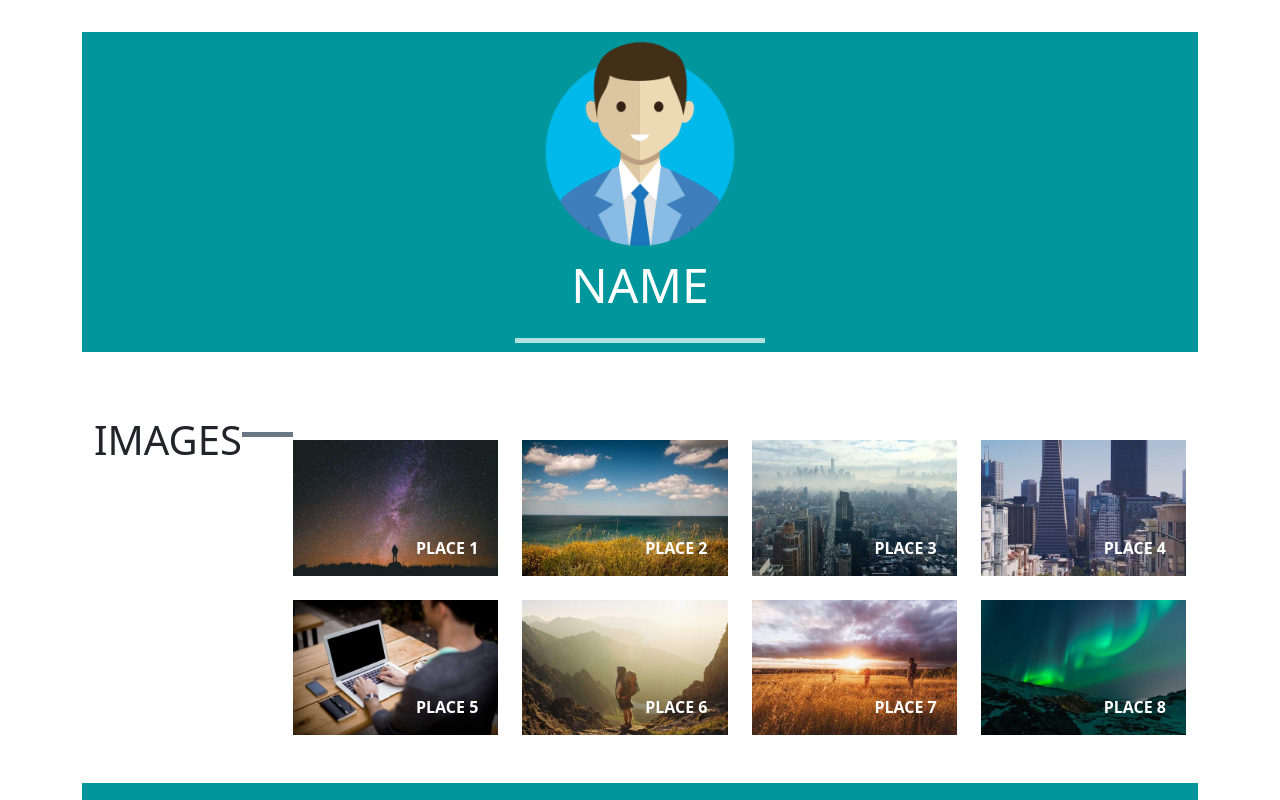
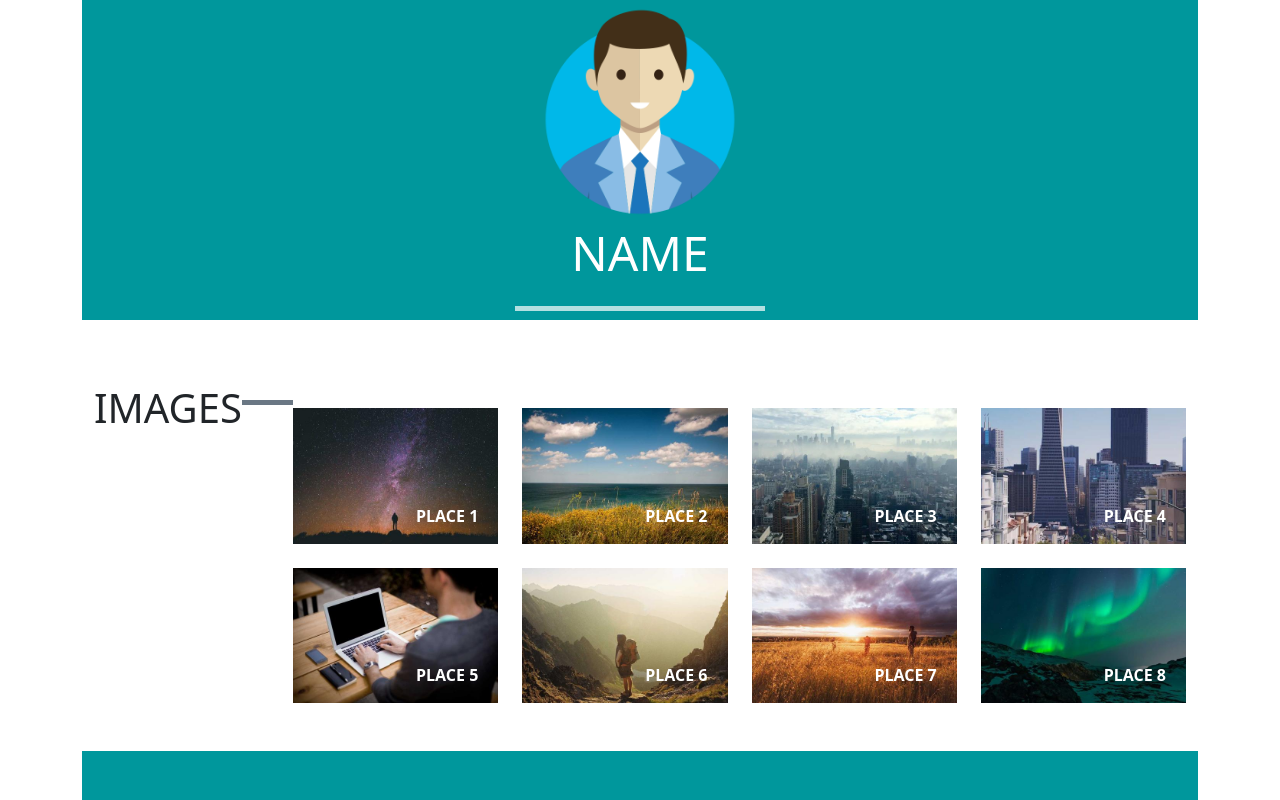
Before and after one commit to wang-C109156201/react-wk1, a React app: page / in a window 1280 px wide. Shown: the top 800 px of the page. Built offline with nearby package versions, Linux system fonts and the light colour scheme; the HTML template or start-up script is replaced by a standard one.

Commit message:
modify css

```diff
--- a/src/App.css
+++ b/src/App.css
@@ -3,7 +3,7 @@
 #root {
   max-width: 1280px;
   margin: 0 auto;
-  padding: 2rem;
+  padding: 0;
   text-align: center;
 }
 
```
